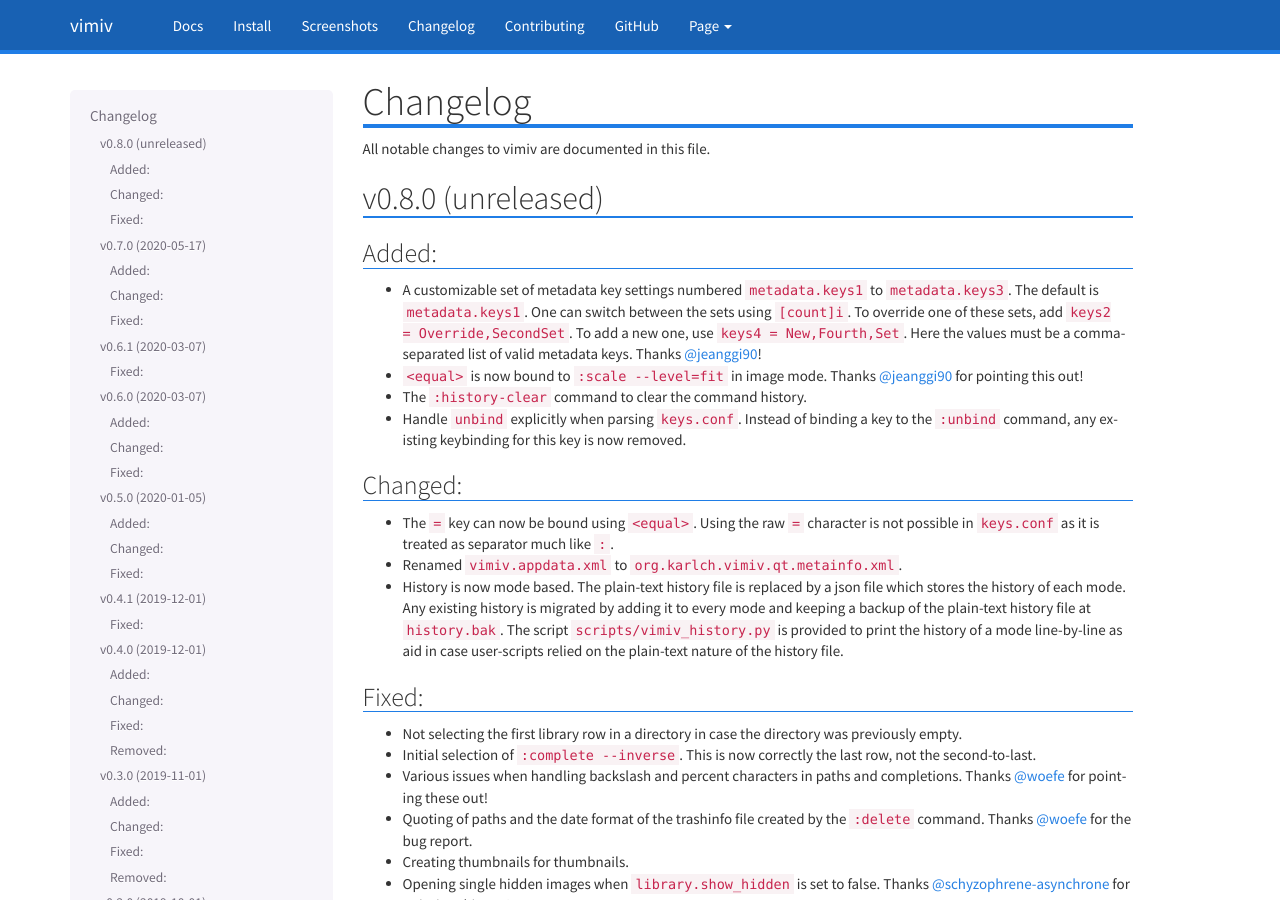
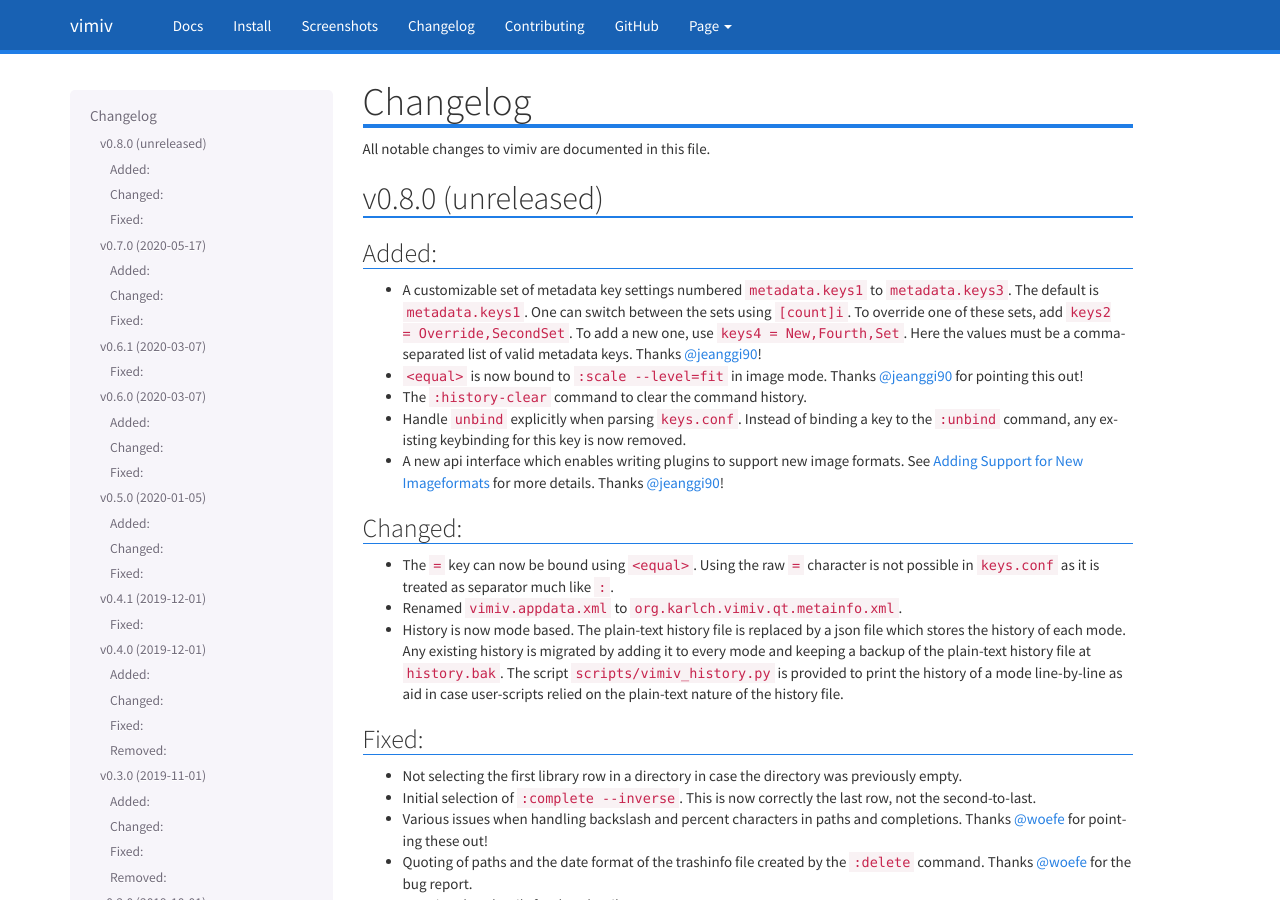
Before and after one commit to karlch/vimiv-qt, a Sphinx documentation site: the page built from docs/changelog.rst, in a window 1280 px wide and 900 px high. Built offline with Sphinx 7.4.7, drawn with Linux system fonts in a browser that asks for light colours.

Commit message:
Update changelog for image formats api

```diff
--- a/docs/changelog.rst
+++ b/docs/changelog.rst
@@ -20,6 +20,9 @@
 * The ``:history-clear`` command to clear the command history.
 * Handle ``unbind`` explicitly when parsing ``keys.conf``. Instead of binding a key to
   the ``:unbind`` command, any existing keybinding for this key is now removed.
+* A new api interface which enables writing plugins to support new image formats. See
+  :ref:`support_new_imageformats` for more details.
+  Thanks `@jeanggi90 <https://github.com/jeanggi90>`_!
 
 Changed:
 ^^^^^^^^
--- a/docs/documentation/hacking.rst
+++ b/docs/documentation/hacking.rst
@@ -131,6 +131,9 @@
 
 .. automodule:: vimiv.plugins
    :members: load, get_plugins
+
+
+.. _support_new_imageformats:
 
 Adding Support for New Imageformats
 ^^^^^^^^^^^^^^^^^^^^^^^^^^^^^^^^^^^
```
